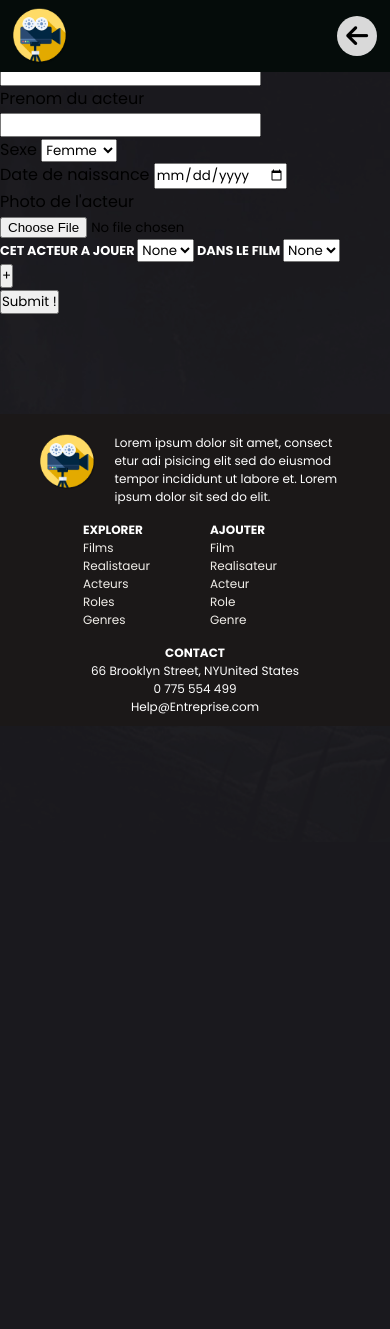
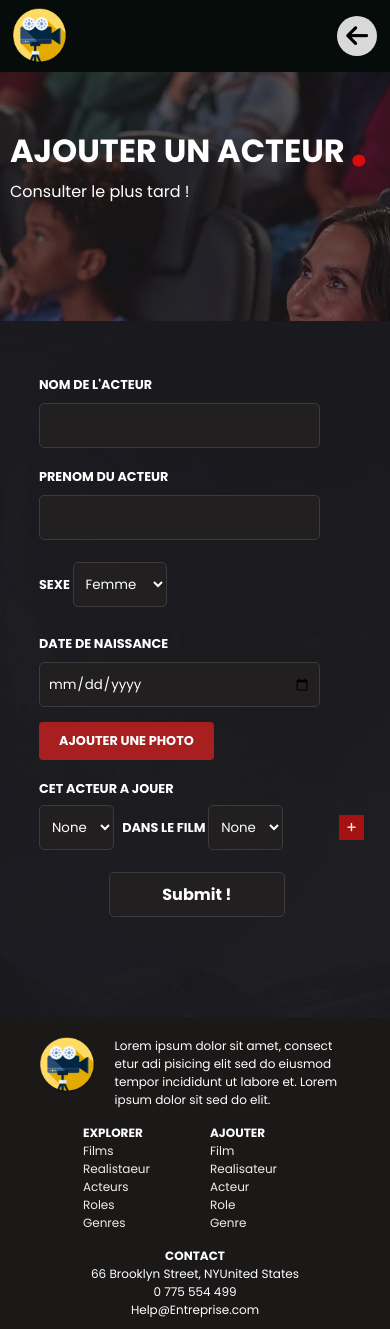
Before and after one commit to MAAkkari/sql-cinema2, a PHP site: template view/NewActeur.php in a window 390 px wide. Before the commit the page ends 715 px from the top, so only its background shows below. Run offline with PHP 8.4, Linux system fonts and the light colour scheme; the template is opened without the code that fills it, so the values that code supplies are empty; some libraries are stand-ins or nearby versions.

Commit message:
mobile version completed

```diff
--- a/public/css/index.css
+++ b/public/css/index.css
@@ -773,6 +773,30 @@ color:white;
   color:white;
   font-size: 1rem;
 }
+#film_actor_button1{
+  width: 25px;
+  height: 25px;
+  flex-shrink: 0;
+  position: absolute;
+  background-color: #A61212;
+  border:none;
+  left:300px;
+  top:35px;
+  color:white;
+  font-size: 1rem;
+}
+#film_actor_button2{
+  width: 25px;
+  height: 25px;
+  flex-shrink: 0;
+  position: absolute;
+  background-color: #A61212;
+  border:none;
+  left:300px;
+  top:35px;
+  color:white;
+  font-size: 1rem;
+}
 
 .film_actor_line{
 color: #FFF;
--- a/view/NewActeur.php
+++ b/view/NewActeur.php
@@ -1,24 +1,35 @@
 <?php
 ob_start();
 ?>
+
+
+
+
+<div id="parallax_bloc" style="margin-top: 17%;">
+        <div id="parallax_background"></div>
+        <div id="TextAndBtn_parallax">
+
+            <div class="titre_page"><h2 style="font-size:2rem">AJOUTER UN ACTEUR</h2><h2 class="point_rouge" style="font-size:4rem">.</h2></div>
+            <p style="margin-top:-27px;">Consulter le plus tard !</p>
+        </div>
+</div>
 <!-- affiche un formulaire qui permet de crée un nouvel acteur et de selectionner les roles qu'il a jouer dans differents films -->
-<form class="formulaire_acteur" action="/sql-cinema/index.php?action=NvActeur" method="post" enctype="multipart/form-data">
+<form class="formulaire_film" action="/sql-cinema/index.php?action=NvActeur" method="post" enctype="multipart/form-data">
     <p>
-        <label>
-            Nom de l'acteur
+        <label> Nom de l'acteur</label>
             <input class='input_acteur' type="text" name="name_acteur" required>
-        </label>
+
     </p>
     <p>
         <label>
-            Prenom du acteur
+            Prenom du acteur</lavel>
             <input class='input_acteur' type="text" name="prenom_acteur" required>
-        </lavel>
+
     </p>
     <p>
         <label>
             Sexe
-            <select class='input_acteur' name="sexe_acteur" required>
+            <select class='select_film' name="sexe_acteur" required>
                 <option value="female">Femme</option>
                 <option value="male">Homme</option>
             </select>
@@ -30,11 +41,10 @@ ob_start();
             <input class='input_acteur' type="date" name="naissance_acteur" required>
         </label>
     </p>
-    <p>
-        <label> Photo de l'acteur
-            <input class='input_acteur' type="file" name="image_acteur" required>
-        </label>
-    </p>
+        <div class="upload-container">
+        <input placeholder="Ajouter un fichier " class='input-file' id="document-upload" type="file" name="image_acteur" required>
+            <label for="document-upload" class="upload-button">Ajouter une Photo</label>
+        </div>
     <?php
     $films=$requete1->fetchAll() ;
     $roles=$requete2->fetchAll()
@@ -42,16 +52,16 @@ ob_start();
     <div id="film_actor_selector">
         <p class="film_actor_line">
             <label>
-                cet acteur a jouer
+                cet acteur a jouer <br>
             </label>
-            <select class='input_acteur' name="roles_acteur[]" >
+            <select class='input_acteur select_film' name="roles_acteur[]" >
                 <option value="">None</option>
                 <?php foreach ($roles as $role) { ?>
                     <option value="<?=$role['nom_role']?>"> <?= $role["nom_role"] ?> </option>
                 <?php }?>
             </select>
-        dans le film
-            <select class='input_acteur' name="films_acteur[]" >
+            &nbsp dans le film
+            <select class='input_acteur select_film' name="films_acteur[]" >
                 <option value="">None</option>
                 <?php foreach ($films as $film) { ?>
                     <option value="<?=$film['titre_film']?>"> <?= $film["titre_film"] ?> </option>
@@ -61,9 +71,9 @@ ob_start();
         <button type="button" class='acteur+' id="film_actor_button2"  >+</button>
     </div>
 
-    <p>
-        <input id="submit_acteur" class="boutton_film" type="submit" name="submit" value="Submit !">
-    </p>
+
+        <input id ="boutton_film" class="boutton_film" type="submit" name="submit" value="Submit !">
+
 </form>
 
 
@@ -81,6 +91,6 @@ bouton_nv_ligne.addEventListener("click" , function() {
 
 <?php
 $title="Nouvel Acteur";
-$titre_secondaire="Creation d'un nouvel Acteur";
+$titre_secondaire="";
 $contenu = ob_get_clean();
 require_once('template.php');
```
Also changed, not shown: view/NewGenre.php (+15 -7 lines), view/NewRealisateur.php (+19 -10 lines), view/NewRole.php (+20 -8 lines).
